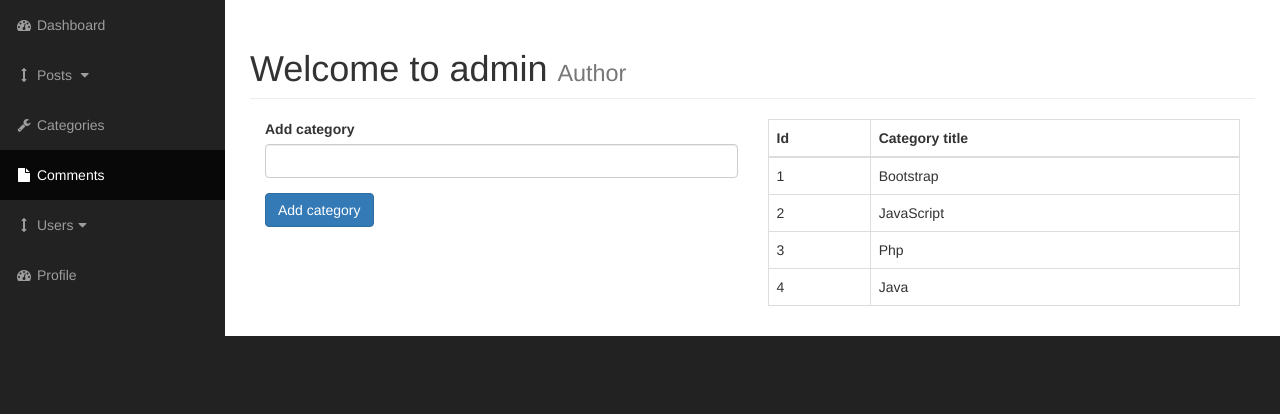
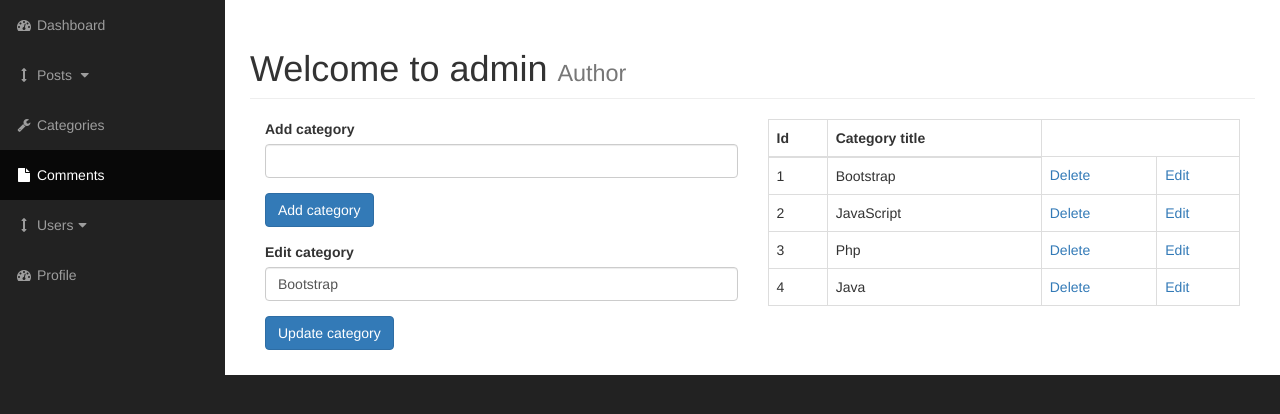
Before and after one commit to alekwebdev/cms, a PHP site: page /admin/categories.php?edit=1 in a window 1280 px wide. Shown: the part 51-465 px from the top of the page. Run offline with PHP 8.4, Linux system fonts and the light colour scheme; data comes from the database, SQL or seed files in the repository; a stand-in replaces the project's code that opens the database connection.

Commit message:
Updating (edititng) categories

```diff
--- a/admin/categories.php
+++ b/admin/categories.php
@@ -15,8 +15,32 @@
                             Welcome to admin
                             <small>Author</small>
                         </h1>
+
+
+
                         <div class="col-xs-6">
-                            <form action="">
+
+                        <?php
+                        if(isset($_POST['submit'])){
+                           $cat_title = $_POST['cat_title'];
+
+                           if($cat_title == "" || empty($cat_title)) {
+                               echo "This field should not be empty";
+                           } else {
+                               $query = "INSERT INTO categories(cat_title) ";
+                               $query .= "VALUE('{$cat_title}') ";
+
+                               $create_category_query = mysqli_query($connection, $query);
+
+                               if(!$create_category_query){
+                                    die('QUERY FAILED' . mysqli_error($connection));
+                               }
+                           }
+                        }
+                        ?>
+
+
+                            <form action="" method ="post">
                                 <div class="form-group">
                                 <label for="cat_title">Add category</label>
                                     <input class = "form-control" type="text" name="cat_title">
@@ -25,13 +49,16 @@
                                     <input class = "btn btn-primary" type="submit" name="submit" value="Add category">
                                 </div>
                             </form>
+
+                           <?php
+                                if(isset($_GET['edit'])){
+                                    $cat_id = $_GET['edit'];
+                                    include "includes/update_categories.php";
+                                }
+                           ?>
+
                         </div>
                         <div class="col-xs-6">
-                        <?php
-                        $query = "SELECT * FROM categories";
-                        $select_categories = mysqli_query($connection, $query);
-
-                        ?>
                             <table class = "table table-bordered table-hover">
                                 <thead>
                                     <tr>
@@ -41,15 +68,33 @@
                                 </thead>
                                 <tbody>
 
-                                <?php
+                                <?php // Find all categoryes query
+
+                                    $query = "SELECT * FROM categories";
+                                    $select_categories = mysqli_query($connection, $query);
+
                                     while($row = mysqli_fetch_assoc($select_categories)){
                                     $cat_id = $row['cat_id'];
                                     $cat_title = $row['cat_title'];
                                     echo "<tr>";
                                     echo "<td>{$cat_id}</td>";
                                     echo "<td>{$cat_title}</td>";
+                                    echo "<td><a href='categories.php?delete={$cat_id}'>Delete</a></td>";
+                                    echo "<td><a href='categories.php?edit={$cat_id}'>Edit</a></td>";
                                     echo "</tr>";
                                         }
+
+                                // Delete query
+
+                                    if(isset($_GET['delete'])) {
+                                        $the_cat_id = $_GET['delete'];
+
+                                        $query = "DELETE FROM categories WHERE cat_id = {$the_cat_id} ";
+                                        $delete_query = mysqli_query($connection, $query);
+
+                                        header ("Location: categories.php");
+                                    }
+
                                 ?>
                                 </tbody>
                             </table>
--- a/admin/includes/admin_header.php
+++ b/admin/includes/admin_header.php
@@ -1,3 +1,4 @@
+<?php ob_start(); ?>
 <?php include '../includes/db.php'; ?>
 <!DOCTYPE html>
 <html lang="en">
--- a/admin/includes/admin_navigation.php
+++ b/admin/includes/admin_navigation.php
@@ -46,7 +46,7 @@
                         </ul>
                     </li>
                     <li>
-                        <a href="../categories.php"><i class="fa fa-fw fa-wrench"></i> Categories</a>
+                        <a href="categories.php"><i class="fa fa-fw fa-wrench"></i> Categories</a>
                     </li>
 
                     <li class="active">
--- /dev/null
+++ b/admin/includes/update_categories.php
@@ -0,0 +1,40 @@
+<form action="" method ="post">
+        <div class="form-group">
+        <label for="cat_title">Edit category</label>
+
+        <?php
+
+            if(isset($_GET['edit'])){
+                $cat_id = $_GET['edit'];
+
+            $query = "SELECT * FROM categories WHERE cat_id = {$cat_id}";
+            $select_categories_id = mysqli_query($connection, $query);
+
+            while($row = mysqli_fetch_assoc($select_categories_id)){
+            $cat_id = $row['cat_id'];
+                $cat_title = $row['cat_title'];
+            }
+            ?>
+                <input value="<?php if(isset($cat_title)){echo $cat_title;}?>" class = "form-control" type="text" name="cat_title">
+        <?php }
+        ?>
+
+        <?php // Update query
+
+                if(isset($_POST['update_category'])) {
+                $the_cat_title = $_POST['cat_title'];
+
+                $query = "UPDATE categories SET cat_title = '{$the_cat_title}' WHERE cat_id = {$cat_id} ";
+                $update_query = mysqli_query($connection, $query);
+
+                    if(!$update_query) {
+                        die("QUERY FAILED" .  mysqli_error($connection));
+                    }
+                }
+        ?>
+
+        </div>
+        <div class="form-group">
+            <input class = "btn btn-primary" type="submit" name="update_category" value="Update category">
+        </div>
+    </form>
```
